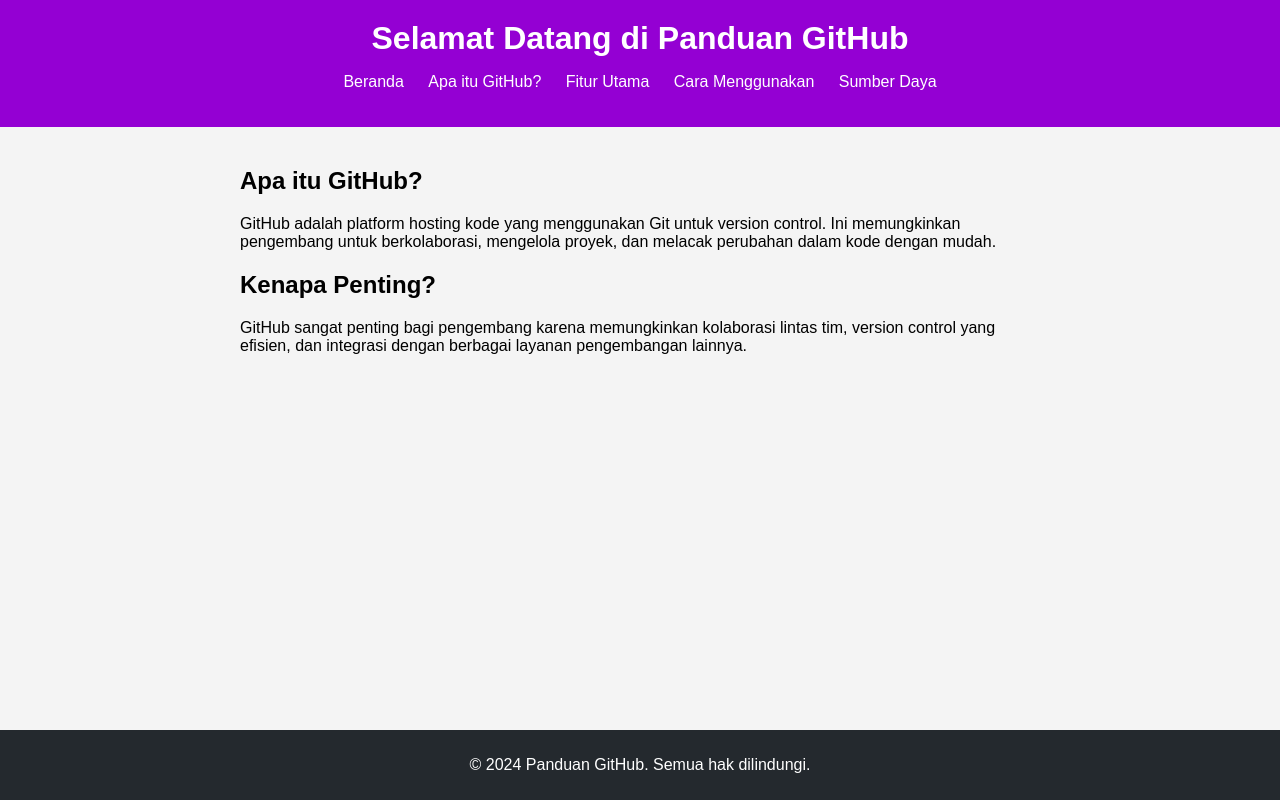
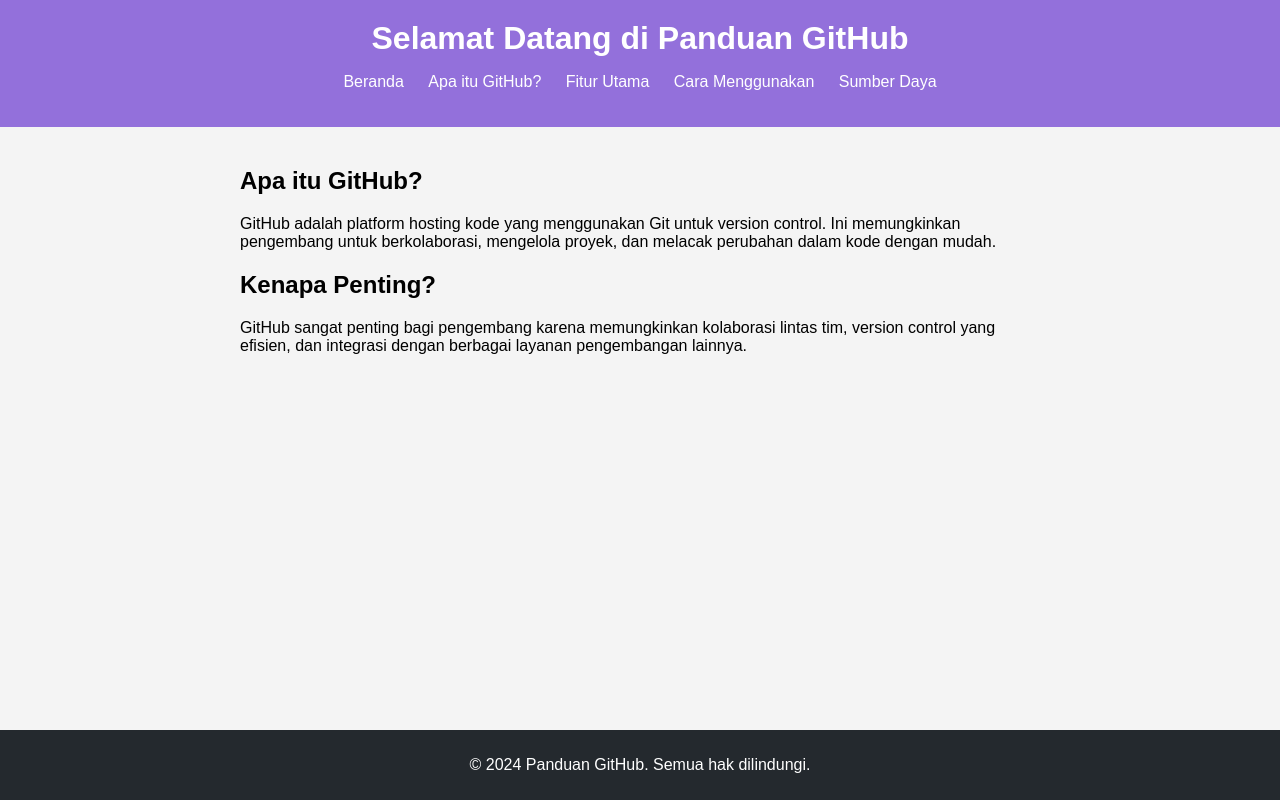
Before and after one commit to ojanganteng/HostingGratiss, a plain HTML site: page index.html in a window 1280 px wide. Drawn offline with Linux system fonts and the light colour scheme; a script that the page names is missing.

Commit message:
Update styles.css

```diff
--- a/css/styles.css
+++ b/css/styles.css
@@ -6,7 +6,7 @@ body {
 }
 
 header {
-    background-color: #9400D3;
+    background-color: #9370DB;
     color: #fff;
     padding: 20px 0;
     text-align: center;
```
